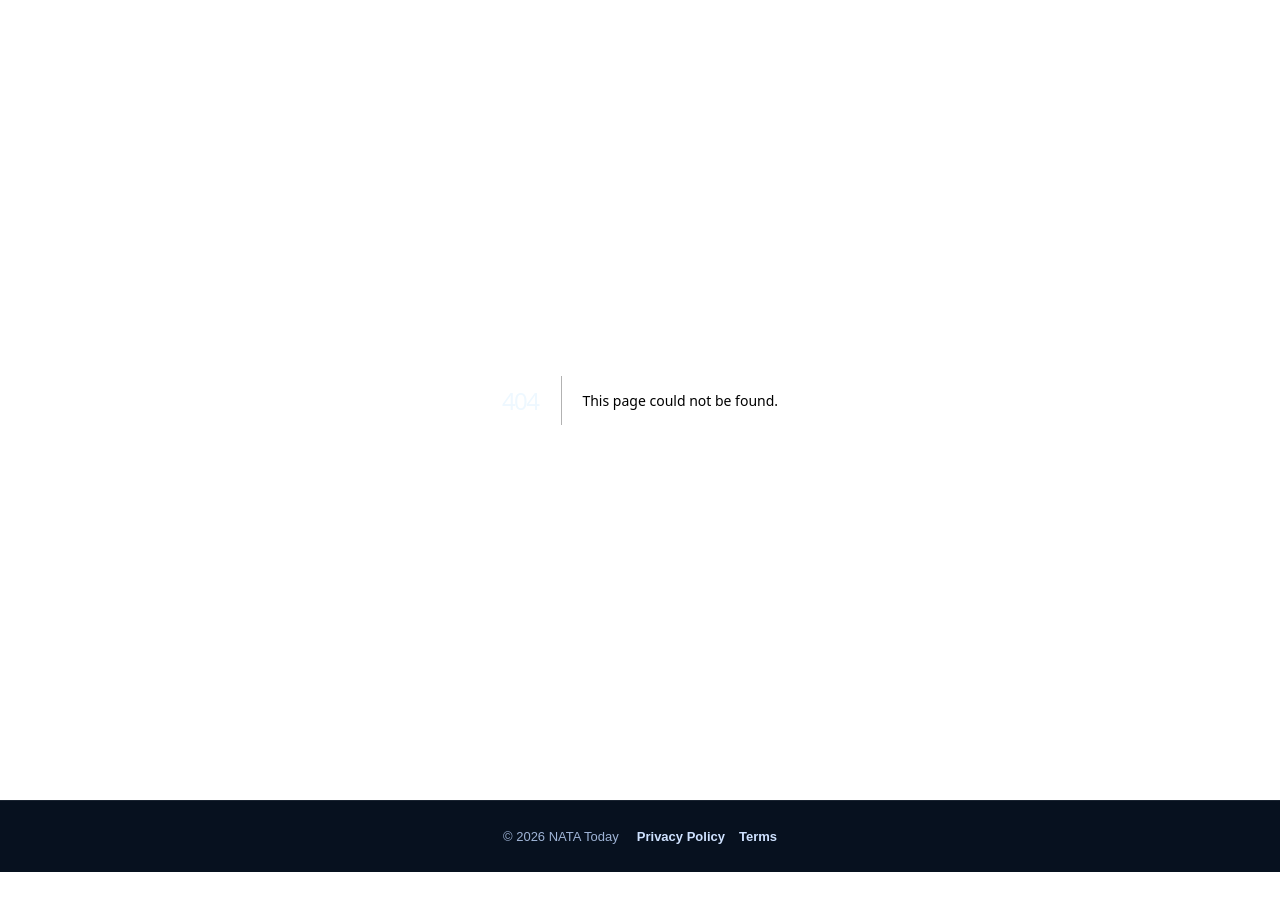
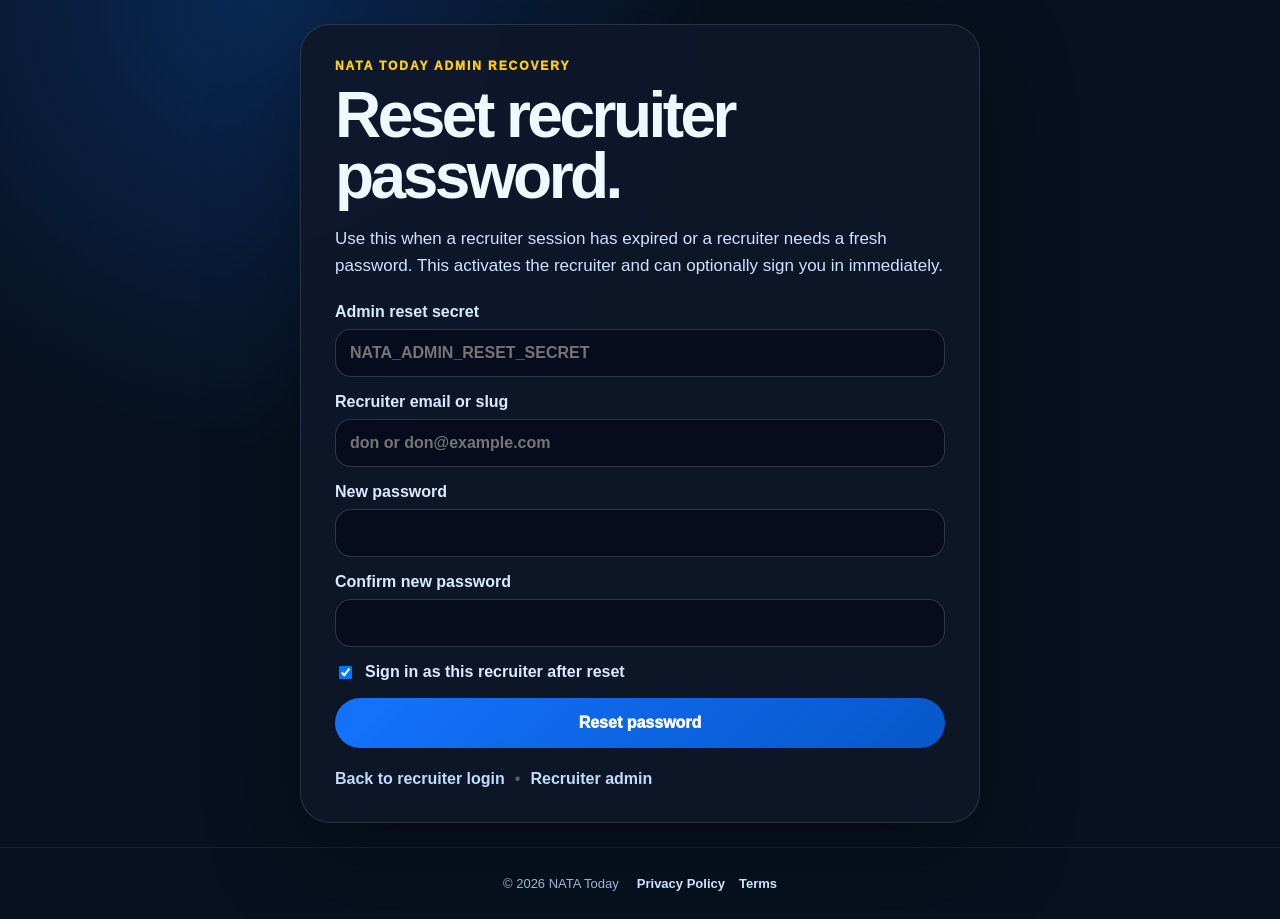
Before and after one commit to zlomke76-del/natatoday, a Next.js app: page /recruiter/password-reset in a window 1280 px wide. Before the commit this address had no page. Before the commit the page ends 872 px from the top, so only its background shows below. Built offline with nearby package versions, Linux system fonts and the light colour scheme.

Commit message:
Create page.tsx

```diff
--- /dev/null
+++ b/app/recruiter/password-reset/page.tsx
@@ -0,0 +1,223 @@
+import Link from "next/link";
+
+export const dynamic = "force-dynamic";
+export const revalidate = 0;
+
+type PasswordResetPageProps = {
+  searchParams?: Record<string, string | string[] | undefined>;
+};
+
+function one(value: string | string[] | undefined) {
+  return Array.isArray(value) ? value[0] : value || "";
+}
+
+function statusMessage(error: string, status: string, recruiter: string) {
+  if (status === "updated") return `Password updated${recruiter ? ` for ${recruiter}` : ""}.`;
+  if (error === "unauthorized") return "Reset denied. Enter the admin reset secret configured in Vercel.";
+  if (error === "weak") return "Use an identifier and a password of at least 10 characters.";
+  if (error === "mismatch") return "The password fields do not match.";
+  if (error === "not_found") return "No recruiter was found for that email or slug.";
+  if (error === "server") return "Password reset failed because of a server error.";
+  return "";
+}
+
+export default function RecruiterPasswordResetPage({ searchParams }: PasswordResetPageProps) {
+  const error = one(searchParams?.error);
+  const status = one(searchParams?.status);
+  const recruiter = one(searchParams?.recruiter);
+  const message = statusMessage(error, status, recruiter);
+  const good = status === "updated";
+
+  return (
+    <main style={pageStyle}>
+      <section style={cardStyle}>
+        <div style={eyebrowStyle}>NATA Today Admin Recovery</div>
+        <h1 style={titleStyle}>Reset recruiter password.</h1>
+        <p style={copyStyle}>
+          Use this when a recruiter session has expired or a recruiter needs a fresh password. This activates the recruiter and can optionally sign you in immediately.
+        </p>
+
+        {message ? <div style={good ? successStyle : noticeStyle}>{message}</div> : null}
+
+        <form method="POST" action="/api/nata/recruiters/password-reset" style={formStyle}>
+          <label style={labelStyle}>
+            Admin reset secret
+            <input
+              name="admin_secret"
+              type="password"
+              autoComplete="off"
+              placeholder="NATA_ADMIN_RESET_SECRET"
+              required
+              style={inputStyle}
+            />
+          </label>
+
+          <label style={labelStyle}>
+            Recruiter email or slug
+            <input
+              name="identifier"
+              autoComplete="username"
+              placeholder="don or don@example.com"
+              required
+              style={inputStyle}
+            />
+          </label>
+
+          <label style={labelStyle}>
+            New password
+            <input
+              name="password"
+              type="password"
+              autoComplete="new-password"
+              minLength={10}
+              required
+              style={inputStyle}
+            />
+          </label>
+
+          <label style={labelStyle}>
+            Confirm new password
+            <input
+              name="confirm_password"
+              type="password"
+              autoComplete="new-password"
+              minLength={10}
+              required
+              style={inputStyle}
+            />
+          </label>
+
+          <label style={checkboxStyle}>
+            <input name="sign_in_after_reset" type="checkbox" defaultChecked />
+            Sign in as this recruiter after reset
+          </label>
+
+          <button type="submit" style={primaryButtonStyle}>Reset password</button>
+        </form>
+
+        <div style={footerStyle}>
+          <Link href="/recruiter/login" style={linkStyle}>Back to recruiter login</Link>
+          <span style={{ color: "rgba(226,232,240,0.36)" }}>•</span>
+          <Link href="/recruiter/admin" style={linkStyle}>Recruiter admin</Link>
+        </div>
+      </section>
+    </main>
+  );
+}
+
+const pageStyle: React.CSSProperties = {
+  minHeight: "100vh",
+  display: "grid",
+  placeItems: "center",
+  background: "radial-gradient(circle at 20% 0%, rgba(20,115,255,0.24), transparent 34%), #07111f",
+  color: "#fff",
+  padding: 24,
+};
+
+const cardStyle: React.CSSProperties = {
+  width: "min(680px, 100%)",
+  padding: 34,
+  borderRadius: 30,
+  background: "rgba(15,23,42,0.88)",
+  border: "1px solid rgba(255,255,255,0.12)",
+  boxShadow: "0 32px 90px rgba(0,0,0,0.34)",
+};
+
+const eyebrowStyle: React.CSSProperties = {
+  color: "#facc15",
+  fontWeight: 950,
+  letterSpacing: "0.16em",
+  textTransform: "uppercase",
+  fontSize: 12,
+};
+
+const titleStyle: React.CSSProperties = {
+  margin: "12px 0 0",
+  fontSize: "clamp(38px, 6vw, 64px)",
+  lineHeight: 0.95,
+  letterSpacing: "-0.055em",
+};
+
+const copyStyle: React.CSSProperties = {
+  marginTop: 18,
+  color: "#cfe2ff",
+  fontSize: 17,
+  lineHeight: 1.6,
+};
+
+const noticeStyle: React.CSSProperties = {
+  marginTop: 20,
+  padding: "12px 14px",
+  borderRadius: 16,
+  background: "rgba(248,113,113,0.12)",
+  border: "1px solid rgba(248,113,113,0.25)",
+  color: "#fecaca",
+  fontWeight: 850,
+};
+
+const successStyle: React.CSSProperties = {
+  ...noticeStyle,
+  background: "rgba(34,197,94,0.12)",
+  border: "1px solid rgba(34,197,94,0.25)",
+  color: "#bbf7d0",
+};
+
+const formStyle: React.CSSProperties = {
+  marginTop: 24,
+  display: "grid",
+  gap: 16,
+};
+
+const labelStyle: React.CSSProperties = {
+  display: "grid",
+  gap: 8,
+  color: "#dbeafe",
+  fontWeight: 850,
+};
+
+const checkboxStyle: React.CSSProperties = {
+  display: "flex",
+  gap: 10,
+  alignItems: "center",
+  color: "#dbeafe",
+  fontWeight: 850,
+};
+
+const inputStyle: React.CSSProperties = {
+  width: "100%",
+  minHeight: 48,
+  borderRadius: 16,
+  border: "1px solid rgba(148,163,184,0.28)",
+  background: "rgba(2,6,23,0.56)",
+  color: "#fff",
+  padding: "0 14px",
+  fontSize: 16,
+};
+
+const primaryButtonStyle: React.CSSProperties = {
+  display: "inline-flex",
+  alignItems: "center",
+  justifyContent: "center",
+  minHeight: 50,
+  padding: "0 20px",
+  borderRadius: 999,
+  border: "none",
+  background: "linear-gradient(135deg, #1473ff, #0757c9)",
+  color: "#fff",
+  fontWeight: 950,
+  cursor: "pointer",
+};
+
+const footerStyle: React.CSSProperties = {
+  marginTop: 22,
+  display: "flex",
+  flexWrap: "wrap",
+  gap: 10,
+  alignItems: "center",
+};
+
+const linkStyle: React.CSSProperties = {
+  color: "#bfdbfe",
+  fontWeight: 850,
+  textDecoration: "none",
+};
```
